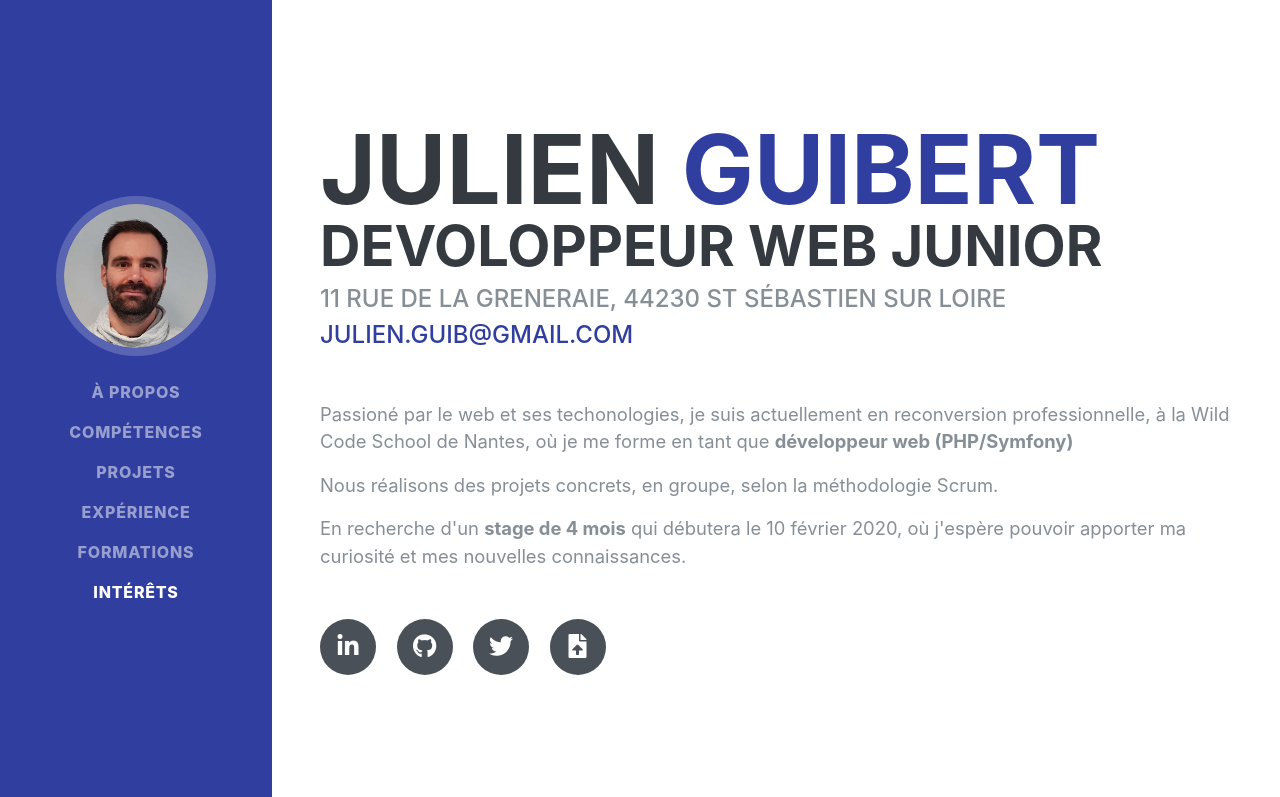
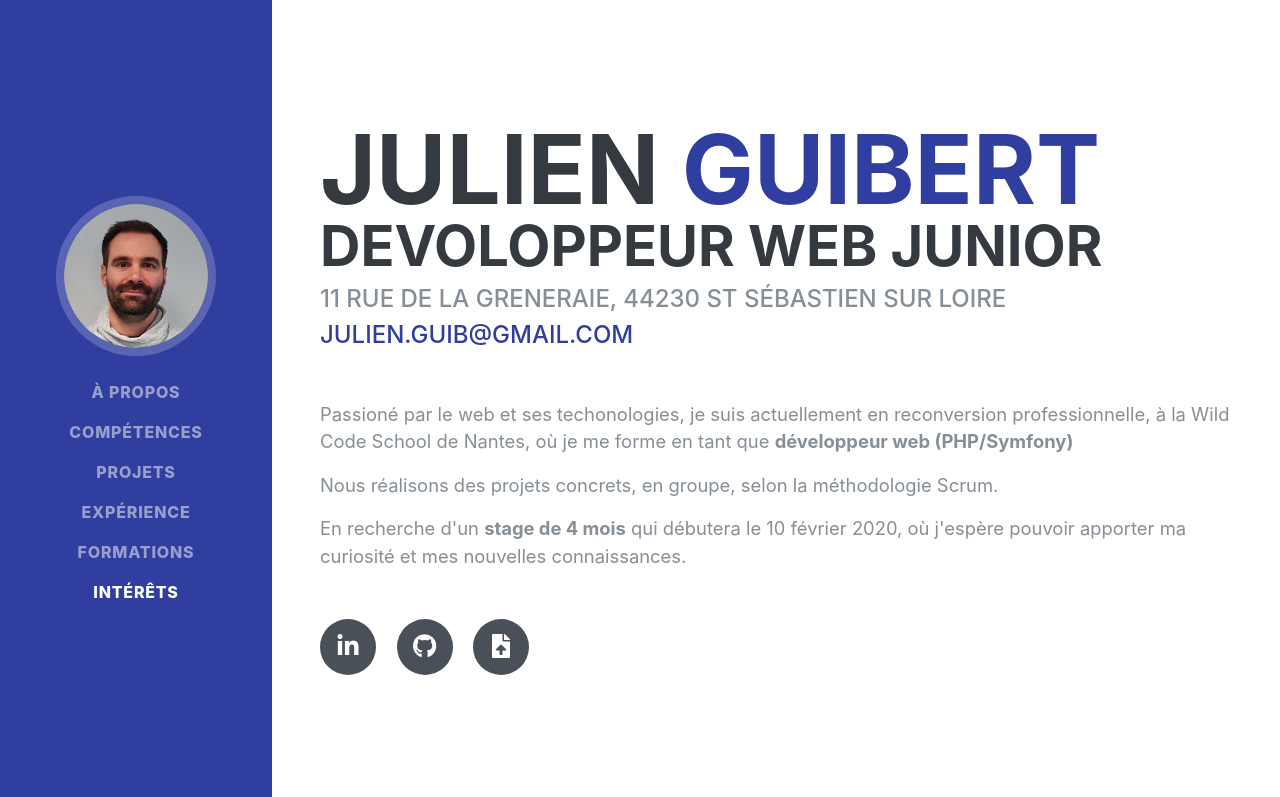
Before and after one commit to kimor44/CV-Julien-Guibert, a plain HTML site: page index.html in a window 1280 px wide. Shown: the top 797 px of the page. Drawn offline with Linux system fonts and the light colour scheme; a web font is replaced by a local one.

Commit message:
remove twitter icone

```diff
--- a/index.html
+++ b/index.html
@@ -88,9 +88,6 @@
                 </a>
                 <a href="https://github.com/kimor44" title="github" target="_blank">
                     <i class="fab fa-github"></i>
-                </a>
-                <a href="https://twitter.com/_guibou" title="twitter" target="_blank">
-                    <i class="fab fa-twitter"></i>
                 </a>
                 <a href="img/cv_guibert_julien.pdf" title="CV PDF" target="_blank">
                     <i class="fas fa-file-upload"></i>
```
